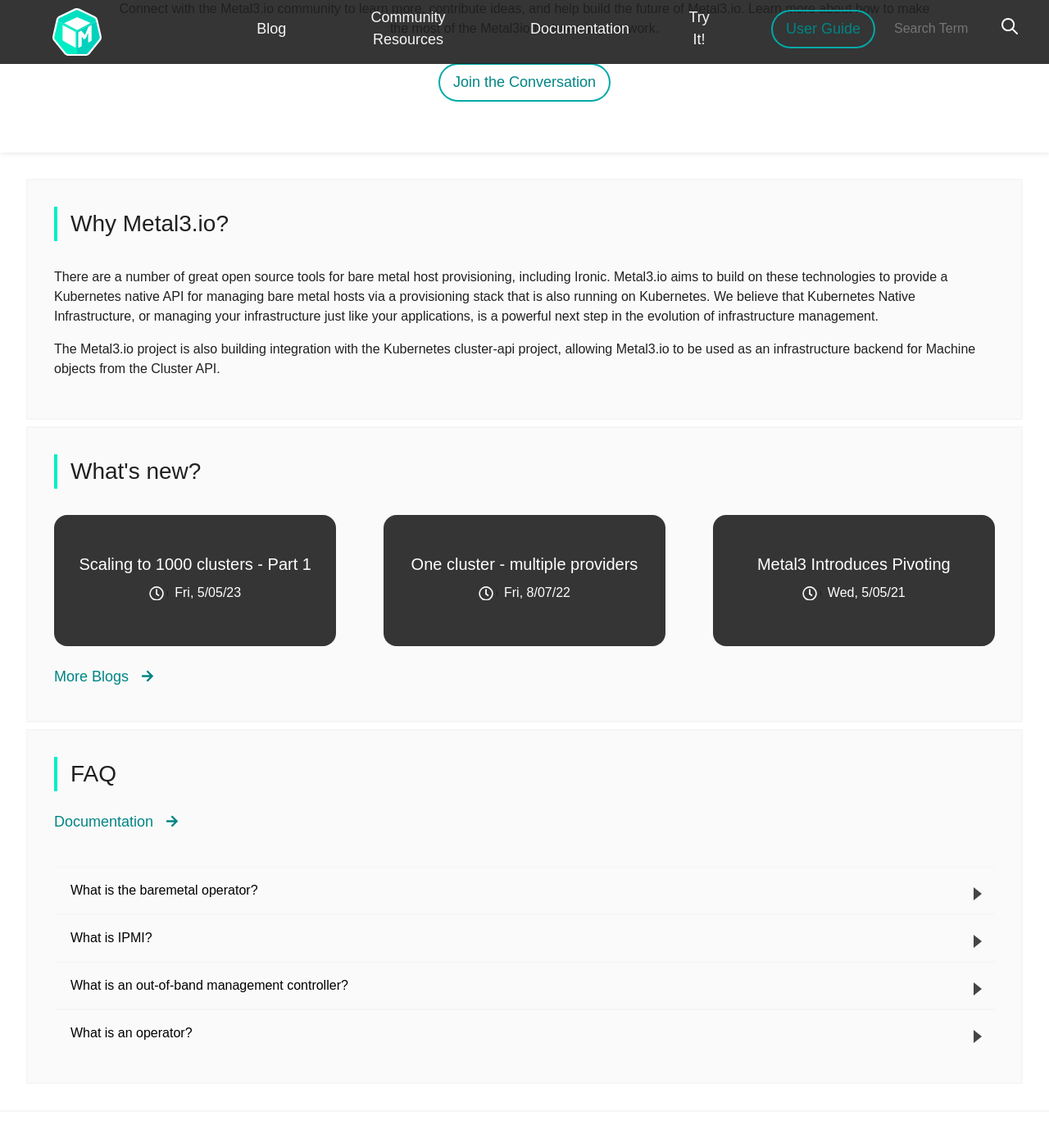
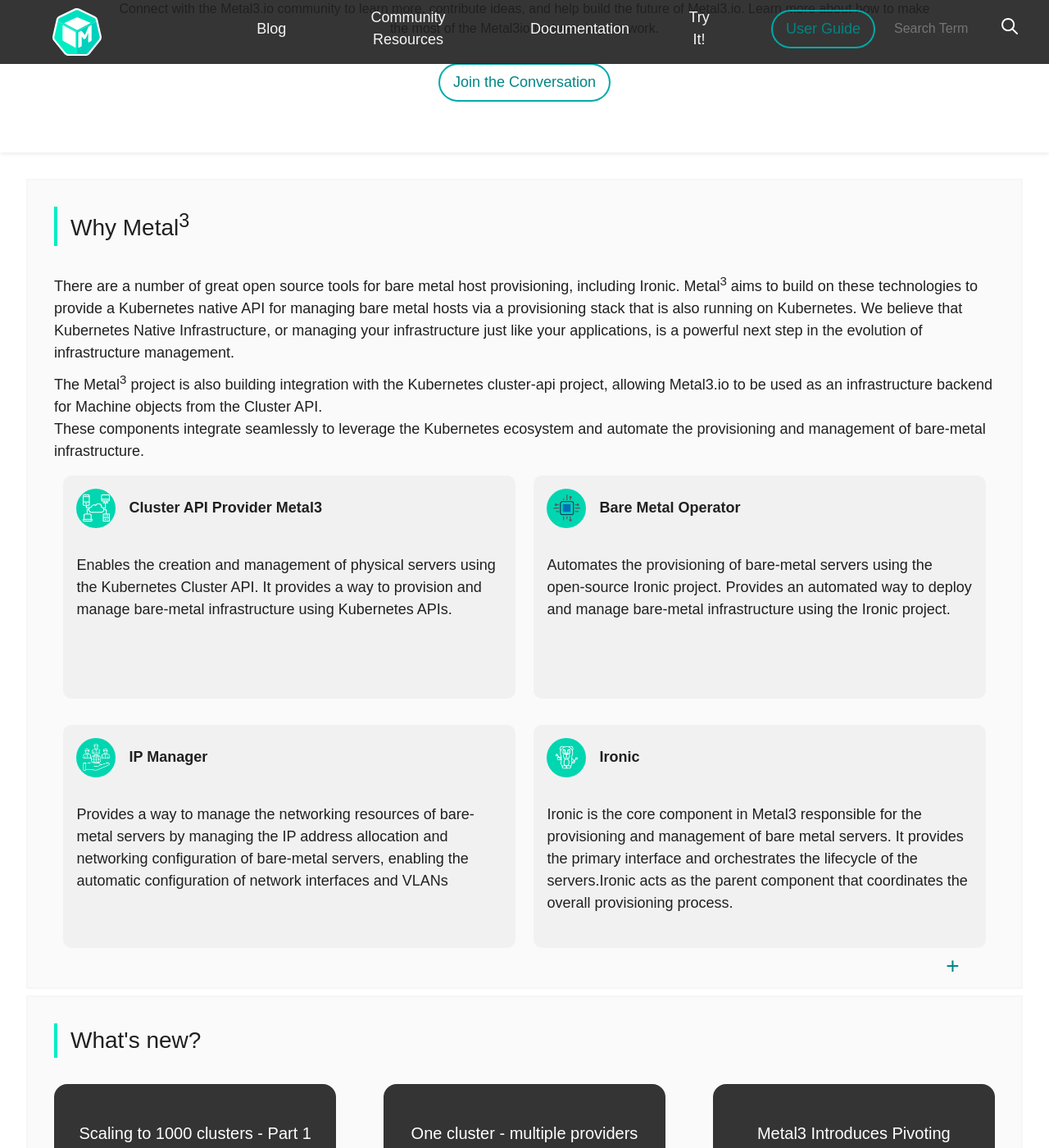
Before and after one commit to metal3-io/metal3-io.github.io, a Jekyll site: the page built from index.html, in a window 1280 px wide and 1400 px high, scrolled down 776 px. Shown: the whole window at 82% size. Built offline with Jekyll 4.4.1, drawn with Linux system fonts in a browser that asks for light colours; nearby versions of some CDN libraries; comment, search, counter and statistics services are not loaded.

Commit message:
update why-metal

```diff
--- a/_sass/_global.scss
+++ b/_sass/_global.scss
@@ -25,6 +25,16 @@
             border-color: transparent;
             color: var(--mk--Color--600);
             box-shadow: 0px 0px 0px var(--mk--BorderWidth--md) var(--mk--BorderColor--150);
+        }
+    }
+    &--read-more {
+        font-size: var(--mk--FontSize--xl);
+        border: none;
+        background: transparent;
+        color: var(--mk--Color--500);
+        &:hover, &:active, &:focus {
+            color: var(--mk--Color--600);
+            box-shadow: none;
         }
     }
     &--link {
--- a/_sass/_header.scss
+++ b/_sass/_header.scss
@@ -105,6 +105,7 @@
 .mk-main-header {
   @include flexCenter($j-content: space-between);
   position: fixed;
+  z-index: 2;
   width: 100%;
   grid-template-rows: auto auto;
   grid-template-areas: "brand"
@@ -121,7 +122,9 @@
     flex-wrap: wrap;
   }
 }
-
+.space-between {
+  margin-top: var(--mk--spacer--xs);
+}
 .mk-main-header__brand {
   grid-area: brand;
   height: 50px;
--- a/_sass/_homepage.scss
+++ b/_sass/_homepage.scss
@@ -29,7 +29,73 @@
     }
 } //community callout
 
+.mk-why-baremetal {
+  &__cards {
+    @include flexCenter($j-content: space-around, $a-items: flex-start);
+    flex-wrap: wrap;
+  }
 
+  &__card {
+    height: 17rem;
+    width: 48%;
+    gap: var(--mk--spacer--md);
+    @include flexCenter(
+      $direction: column,
+      $j-content: start,
+      $a-items: start
+    );
+    margin: var(--mk--spacer--sm) 0;
+    padding: var(--mk--spacer--sm);
+    border-radius: var(--mk--BorderRadius--md);
+    background-color: #f0f0f0d0;
+    scale: 1;
+    transition: all ease-in-out 0.4s;
+    &:hover {
+      transition: all ease-in-out 0.4s;
+      scale: 1.03;
+      box-shadow: 0 0 1em 0 rgba(131, 135, 137, 0.25);
+    }
+    @media (max-width: $mk--breakpoint--xl) {
+      width: 48%;
+    }
+    @media (max-width: $mk--breakpoint--md) {
+      width: 100%;
+    }
+  }
+  &__header {
+    @include flexCenter($j-content: start);
+    gap: 1rem;
+  }
+ &__dropdown-content {
+    // display: none;
+
+    &.visible {
+      display: block;
+    }
+  }
+  .mk-why-baremetal__button-container {
+    display: flex;
+    justify-content: flex-end;
+    margin-top: 10px; /* Adjust the margin as needed */
+  }
+  .icon {
+    background-color: var(--mk--color-brand--200);
+    border-radius: 50%;
+    height: 3rem;
+    width: 3rem;
+    @include flexCenter();
+  }
+  img {
+    width: 70%;
+  }
+  h3 {
+    font-size: var(--mk--FontSize--md);
+    font-weight: 700;
+  }
+  p {
+    font-size: var(--mk--FontSize--md);
+  }
+}
 
 .mk-why-metalkubed {
     margin-bottom: 0;
@@ -121,7 +187,7 @@
     &__scroll-wrapper {
         @include flexCenter($j-content: space-between); // display: flex;
         width: calc(100vw - var(--mk--spacer--sm));
-        overflow: scroll;
+        overflow: auto;
         position: relative;
         -webkit-overflow-scrolling: touch;
         @media (max-width: $mk--breakpoint--md) {
--- a/index.html
+++ b/index.html
@@ -20,17 +20,103 @@ layout: default
 </section>
 <main class="mk-main mk-main__homepage">
     <div class="mk-main__content--home">
-<section class="mk-why-metalkubed mk-main__section">
+<section class="mk-why-baremetal mk-main__section">
    <header class="mk-main__header">
-   <h2 class="mk-heading mk-heading--xl mk-m-border">Why Metal3.io?</h2>
+   <h2 class="mk-heading mk-heading--xl mk-m-border">Why Metal<sup>3</sup></h2>
    </header>
-          <p>There are a number of great open source tools for bare metal host provisioning, including Ironic.
-          Metal3.io aims to build on these technologies to provide a Kubernetes native API for managing bare
-          metal hosts via a provisioning stack that is also running on Kubernetes. We believe that Kubernetes
-          Native Infrastructure, or managing your infrastructure just like your applications, is a powerful next
-          step in the evolution of infrastructure management.</p>
-          <p>The Metal3.io project is also building integration with the Kubernetes cluster-api project, allowing
-          Metal3.io to be used as an infrastructure backend for Machine objects from the Cluster API.</p>
+   <p class="mk-heading--md">There are a number of great open source tools for bare metal host provisioning,
+    including Ironic.
+    Metal<sup>3</sup> aims to build on these technologies to provide a Kubernetes native API for managing bare
+    metal hosts via a provisioning stack that is also running on Kubernetes. We believe that Kubernetes
+    Native Infrastructure, or managing your infrastructure just like your applications, is a powerful next
+    step in the evolution of infrastructure management.</p>
+  <p class=" mk-heading--md space-between">
+    The Metal<sup>3</sup> project is also building integration with the Kubernetes
+    cluster-api project, allowing Metal3.io to be used as an infrastructure
+    backend for Machine objects from the Cluster API. <br> These components integrate
+    seamlessly to leverage the Kubernetes ecosystem and automate the provisioning
+    and management of bare-metal infrastructure.
+  </p>
+  <div class="mk-why-baremetal__cards">
+    <div class="mk-why-baremetal__card">
+      <div class="mk-why-baremetal__header">
+        <div class="icon">
+          <img src="./assets/images/computer.png" alt="" />
+        </div>
+        <h3>Cluster API Provider Metal3</h3>
+      </div>
+      <div class="mk-why-baremetal__body">
+        <p>
+          Enables the creation and management of
+          physical servers using the Kubernetes Cluster API. It
+          provides a way to provision and manage bare-metal infrastructure
+          using Kubernetes APIs.
+        </p>
+      </div>
+    </div>
+    <div class="mk-why-baremetal__card">
+      <div class="mk-why-baremetal__header">
+        <div class="icon">
+          <img src="./assets/images/BMO.png" alt="" />
+        </div>
+        <h3>Bare Metal Operator</h3>
+      </div>
+      <div class="mk-why-baremetal__body">
+        <p>
+          Automates the provisioning of
+          bare-metal servers using the open-source Ironic project.
+          Provides an automated way to deploy and manage
+          bare-metal infrastructure using the Ironic project.
+        </p>
+      </div>
+    </div>
+    <div class="mk-why-baremetal__card">
+      <div class="mk-why-baremetal__header">
+        <div class="icon">
+          <img src="./assets/images/public-service.png" alt="" />
+        </div>
+        <h3>IP Manager</h3>
+      </div>
+      <div class="mk-why-baremetal__body">
+        <p>
+          Provides a way to manage the networking resources of bare-metal
+          servers by managing the IP address allocation and networking
+          configuration of bare-metal servers, enabling the automatic
+          configuration of network interfaces and VLANs
+
+        </p>
+      </div>
+    </div>
+    <div id="mk-why-baremetal__card-dropdown" class="mk-why-baremetal__card">
+      <div class="mk-why-baremetal__header">
+        <div class="icon">
+          <img src="./assets/images/ironic.svg" alt="" />
+        </div>
+        <h3>Ironic</h3>
+      </div>
+      <div class="mk-why-baremetal__body">
+        <p>
+            Ironic is the core component in Metal3 responsible
+            for the provisioning and management of bare metal servers.
+            It provides the primary interface and orchestrates the
+            lifecycle of the servers.Ironic acts as the parent component
+            that coordinates the overall provisioning process.
+        </p><br>
+        <div id="mk-why-baremetal__dropdown-content" class="mk-why-baremetal__dropdown-content" style="display: none">
+            <p>
+                The hardware manager acts as a child component of Ironic, it extends Ironic's capabilities by providing
+                the hardware-specific integration, allowing Ironic to support different
+                hardware platforms and leverage the respective management systems or interfaces.
+                It acts as a plugin or driver within Ironic to communicate with the underlying
+                hardware resources effectively.
+            </p>
+        </div>
+        <div class="mk-why-baremetal__button-container" >
+            <button id="mk-why-baremetal__dropdown-button" class="mk-button mk-button--read-more">+</button>
+            </div>
+      </div>
+    </div>
+  </div>
 </section>
 <section class="mk-blog-baremetal mk-main__section">
     <header class="mk-main__header">
@@ -62,7 +148,7 @@ layout: default
 
 <div data-aria-faq data-multi data-transition data-default="none" id="accGen">
 	{% for faq in site.faqs %}
-	<h3 data-aria-faq-heading>
+	<h3 class="mk-heading--md" data-aria-faq-heading>
 		{{ faq.question }}
 	</h3>
 	<div data-aria-faq-panel>
@@ -138,3 +224,19 @@ layout: default
     r.init()
 }(window, document);
 </script>
+<script>
+    let dropDownBtn = document.querySelector("#mk-why-baremetal__dropdown-button")
+    let dropDownCnt = document.querySelector("#mk-why-baremetal__dropdown-content")
+    let cardDropDown = document.querySelector("#mk-why-baremetal__card-dropdown")
+
+    dropDownBtn.addEventListener("click",() => {
+        if(dropDownCnt.style.display == "none"){
+            cardDropDown.style.height = "fit-content"
+            dropDownCnt.style.display = "block"
+        }else{
+            cardDropDown.style.height = "17rem"
+            dropDownCnt.style.display = "none"
+        }
+    })
+
+</script>
```
Also changed, not shown: assets/images/BMO.png (added), assets/images/computer.png (added), assets/images/cpu.png (added), assets/images/ironic-image.png (added), assets/images/ironic.svg (added), assets/images/public-service.png (added), assets/images/servers.png (added).
